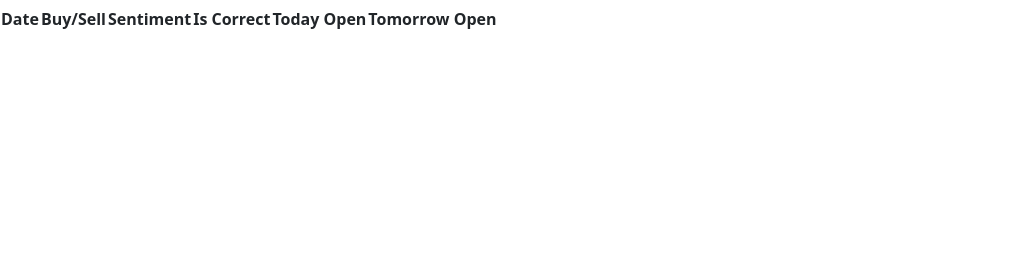
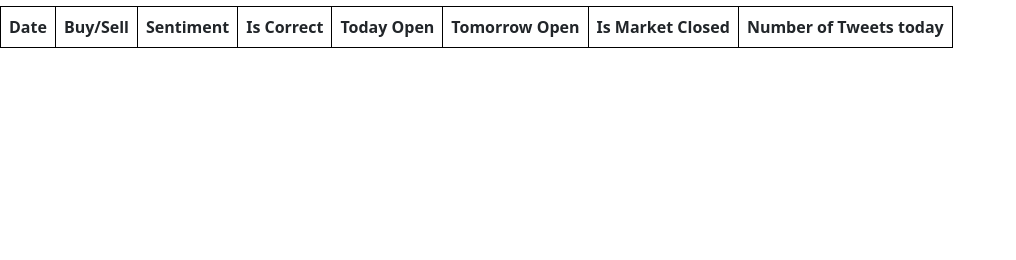
Before and after one commit to stevenloppe/571-term-project, a Django app: template main/templates/evaluateModel.html in a window 1280 px wide. Shown: the part 40-300 px from the top of the page, without its empty margins (0-1016 px from the left). Run offline with Django 3.2, Linux system fonts and the light colour scheme; the template is opened without the code that fills it, so the values that code supplies are empty; some libraries are stand-ins or nearby versions.

Commit message:
Update evaluateModel
- Style table a little nicer
- Add info showing the number of tweets for the day and if the market was open of close (specifically this is checking if we have close prices for both "today" and "tomorrow")

```diff
--- a/main/static/main/styles.css
+++ b/main/static/main/styles.css
@@ -76,3 +76,16 @@ content: attr(data-placeholder);
 pointer-events: none;
 opacity: 0.65;
 }
+
+
+/************** start eval-model-table ******************/
+#eval-model-table {
+  border-collapse: collapse;
+}
+
+#eval-model-table th, #eval-model-table td {
+  border: solid 1px black;
+  padding: 0.5em;
+}
+
+/************** end eval-model-table ******************/
--- a/main/templates/evaluateModel.html
+++ b/main/templates/evaluateModel.html
@@ -6,14 +6,18 @@
 <head>
     <meta charset="UTF-8">
     <meta name="viewport" content="width=device-width, initial-scale=1.0">
-    <link rel="stylesheet" type="text/css" href="{% static 'main/styles.css' %}">
+    <link rel="stylesheet" type="text/css" href="{% static 'main/styles.css' %}" />
+
+    <link href="/static/main/styles.css" rel="stylesheet">
+
+
     <link rel="stylesheet" type="text/css" href="{% static 'main/css/bootstrap.css' %}"/>
     <title>{{ticker}} - Evaluation</title>
 </head>
 <body>
     <main>
         <h2 class="stock-name">Stock Ticker: ${{ticker}}</h2>
-        <table>
+        <table id="eval-model-table">
             <thead>
                 <tr>
                     <th>Date</th>
@@ -22,7 +26,8 @@
                     <th>Is Correct</th>
                     <th>Today Open</th>
                     <th>Tomorrow Open</th>
-
+                    <th>Is Market Closed</th>
+                    <th>Number of Tweets today</th>
                 </tr>
             </thead>
             <tbody>
@@ -34,6 +39,8 @@
                         <td>{{result.isCorrect}}</td>
                         <td>{{result.today_open | floatformat:2}}</td>
                         <td>{{result.tomorrow_open | floatformat:2}}</td>
+                        <td>{{result.is_market_closed}}</td>
+                        <td>{{result.num_tweet_today}}</td>
                     </tr>
                 {% endfor %}
             </tbody>
```
Also changed, not shown: main/views.py (+7 -56 lines).
